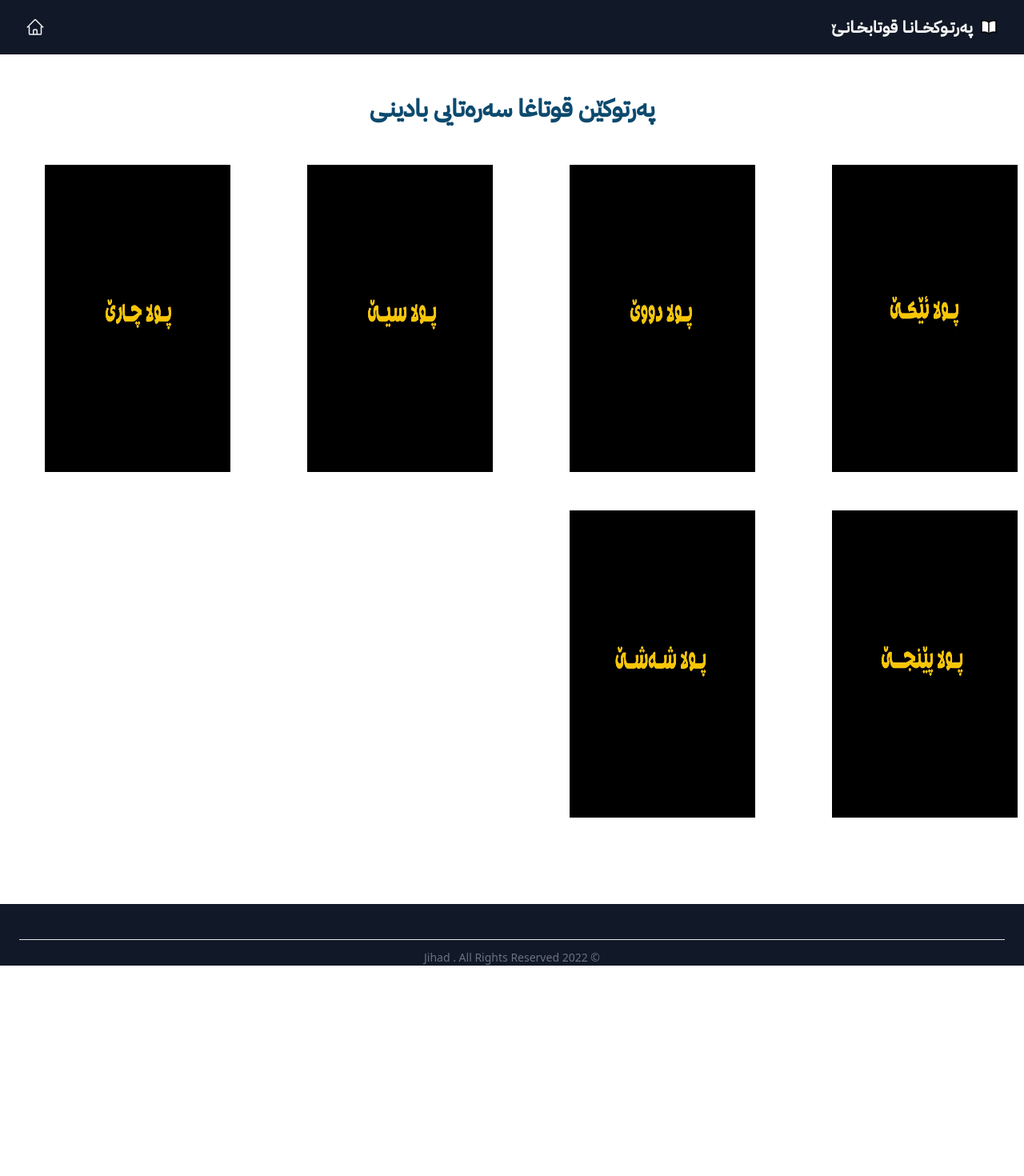
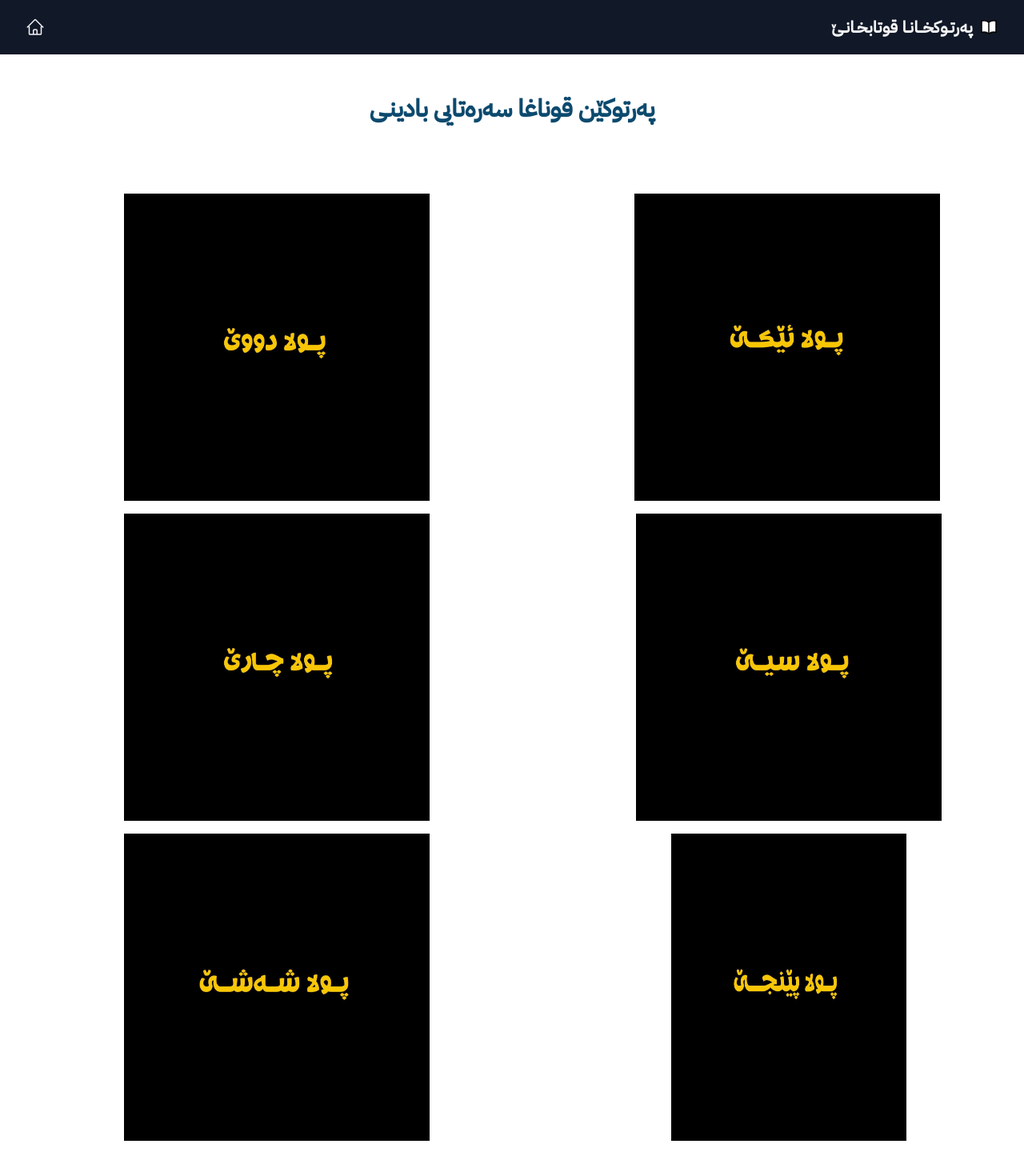
Before and after one commit to jihadrekani/newPortfolio, a React (Create React App) app: page /SeretayiBadini in a window 1280 px wide. Shown: the top 1470 px of the page at 80% size. Before the commit the page ends 1207 px from the top, so only its background shows below. Built offline with nearby package versions, Linux system fonts and the light colour scheme.

Commit message:
risponsive

```diff
--- a/src/App.css
+++ b/src/App.css
@@ -49,6 +49,7 @@ width: fit-content;
     text-align: center;
 
 }
+
 .social-h1{
     font-size: 30px;
 }
@@ -88,3 +89,13 @@ width: fit-content;
 
 }
 }
+
+@media only screen and (max-width: 400px){
+.home{
+    display: flex;
+    flex-direction: column;
+    width: 100%;
+
+
+}
+}
--- a/src/components/Footer.js
+++ b/src/components/Footer.js
@@ -7,7 +7,7 @@ export default function Footer ()  {
 
     </div>
     <hr className="my-3 border-gray-200 sm:mx-auto dark:border-gray-700 "/>
-    <span className="block text-sm text-gray-500 sm:text-center dark:text-gray-400">© 2022 <a href="https://flowbite.com/" className="hover:underline">Jihad </a>. All Rights Reserved
+    <span className="block text-sm text-gray-500 sm:text-center dark:text-gray-400 pb-2">© 2022 <a href="https://flowbite.com/" className="hover:underline ">Jihad </a>. All Rights Reserved
     </span>
 </footer>
 </div>
--- a/src/components/Home.js
+++ b/src/components/Home.js
@@ -16,7 +16,7 @@ export default function Home() {
       قوناغێ بهەلبژێرە :
       </h2>
 
-      <div className="container center  mx-auto grid sm:grid-cols-1 md:grid-cols-2 lg:grid-cols-3 xl:grid-cols-3 pt-6 gap-8">
+      <div className="container center home mx-auto grid sm:grid-cols-1 md:grid-cols-2 lg:grid-cols-3 xl:grid-cols-3 pt-6 gap-8">
 
 <div className="rounded ">
           <div className="flex justify-center ">
--- a/src/components/Nav.js
+++ b/src/components/Nav.js
@@ -8,7 +8,7 @@ export default function Nav() {
     return (
     <div className=''>
     <div className="bg-gray-900 ">
-      <div className="px-4  py-5 mx-auto sm:max-w-xl md:max-w-full lg:max-w-screen-xl md:px-24 lg:px-8">
+      <div className="px-4  py-5 nav sm:max-w-xl md:max-w-full lg:max-w-screen-xl md:px-24 lg:px-8">
         <div className="relative  flex items-center justify-between">
           <Link
             to="Home"
--- a/src/components/SeretayiBadini.js
+++ b/src/components/SeretayiBadini.js
@@ -17,18 +17,13 @@ export default function SeretayiBadini() {
   return (
     <div className=" mx-auto ">
       <h2 className="text-center   font-bold text-3xl mt-[50px] mb-5 text-sky-900">
-        پەرتوکێن قوتاغا سەرەتایی بادینـی
+        پەرتوکێن قوناغا سەرەتایی بادینـی
       </h2>
 
 
 
 
-
-
-
-
-
-      <div className="container correct-display mx-auto grid  sm:grid-cols-1 md:grid-cols-2 lg:grid-cols-3 xl:grid-cols-4 pt-6 gap-8">
+      <div className='grid correct-display  grid-cols-2 xl:grid-cols2 lg:grid-cols-2 md:grid-cols-2 sm:grid-cols-1    container mx-auto space-x-1 mt-[80px]'>
 
         <div className="rounded ">
           <div className="flex justify-center ">
--- a/src/pages/Navnji.js
+++ b/src/pages/Navnji.js
@@ -8,7 +8,7 @@ export default function Navnji() {
   return (
     <div>
 
-<div className='grid correct-display grid-cols-2 container mx-auto space-x-1 mt-[80px]'>
+<div className='grid correct-display grid-cols-2  mx-auto space-x-1 mt-[80px]'>
 
 <Link to="/NavnjiBadini">
 <div className="flex flex-wrap justify-center">
```
